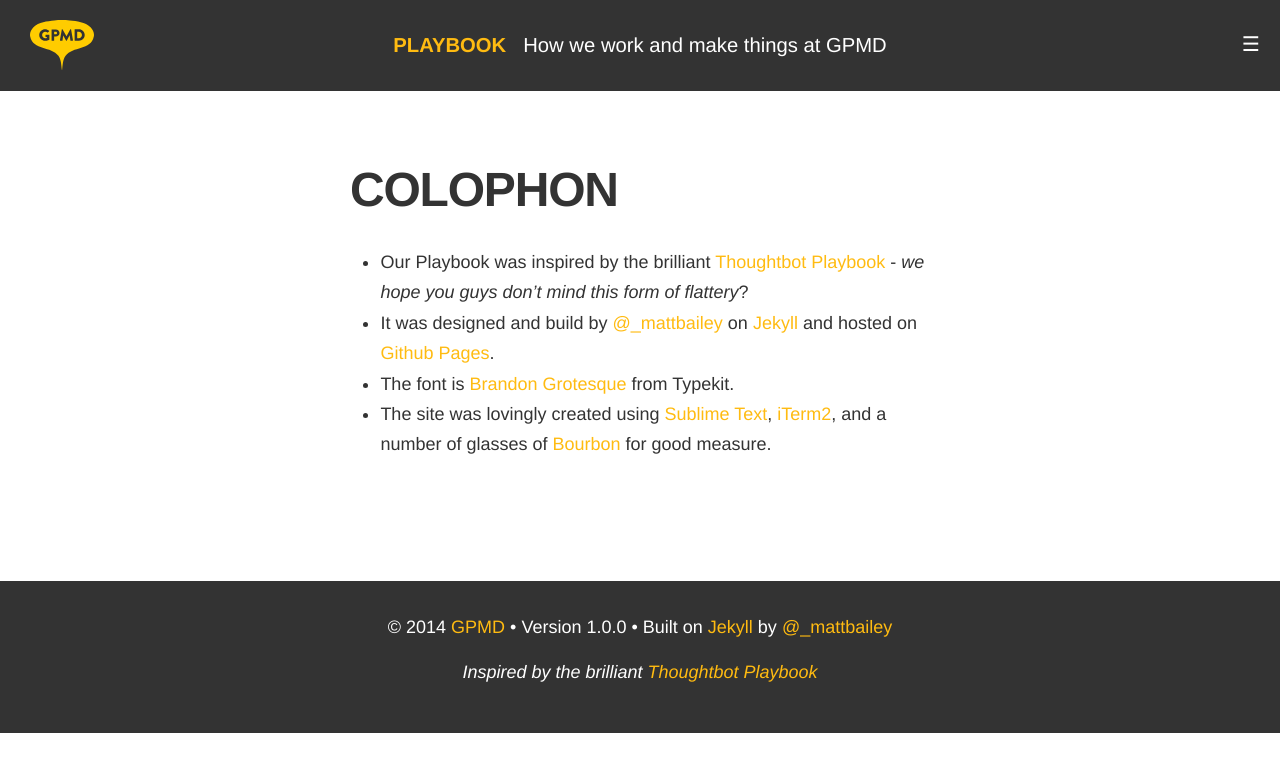
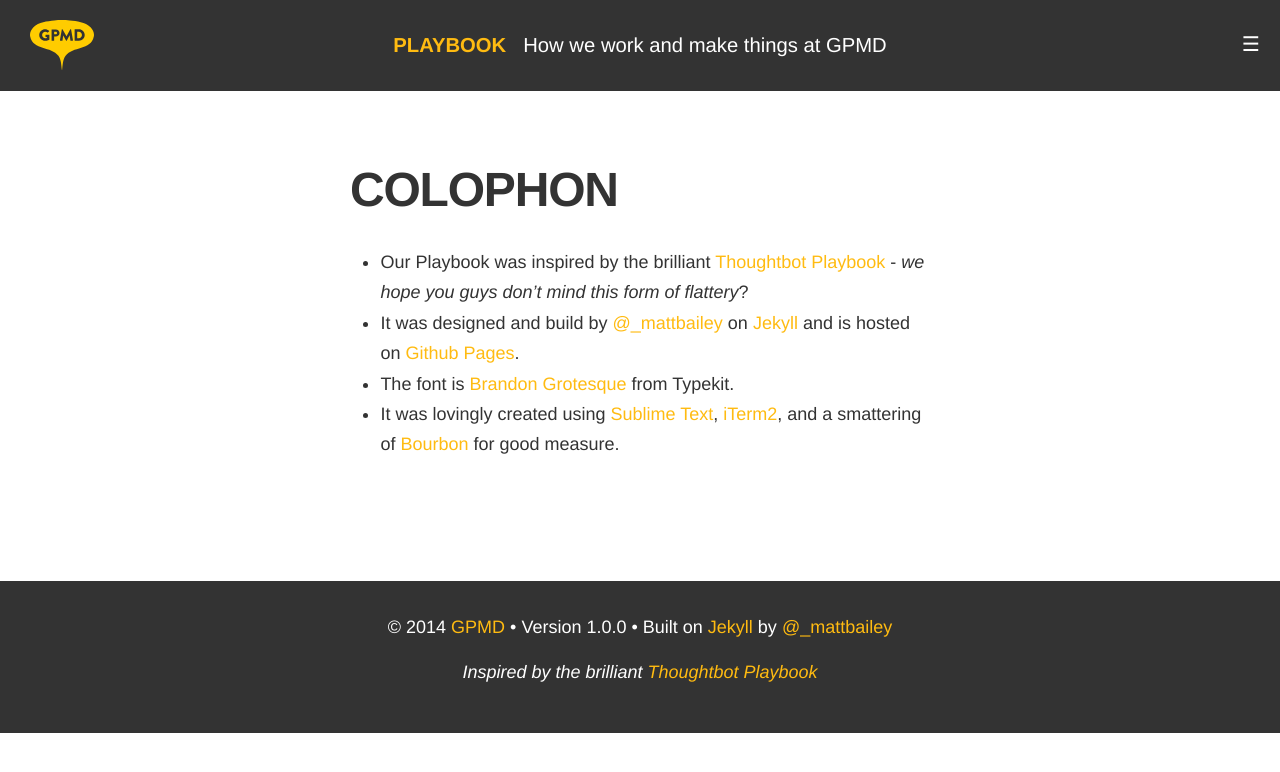
Before and after one commit to gpmd/playbook, a Jekyll site: the page built from _posts/pages/2014-03-11-colophon.md, in a window 1280 px wide. Shown: the top 772 px of the page. Built offline with Jekyll 4.4.1, drawn with Linux system fonts in a browser that asks for light colours; nearby versions of some CDN libraries; Markdown is read by kramdown in place of the engine named in the settings.

Commit message:
Updated 2014-03-11-colophon.md

```diff
--- a/_posts/pages/2014-03-11-colophon.md
+++ b/_posts/pages/2014-03-11-colophon.md
@@ -6,6 +6,6 @@
 ---
 
 * Our Playbook was inspired by the brilliant [Thoughtbot Playbook](http://playbook.thoughtbot.com/) - *we hope you guys don't mind this form of flattery*?
-* It was designed and build by [@_mattbailey](http://www.twitter.com/_mattbailey) on [Jekyll](http://jekyllrb.com/) and hosted on [Github Pages](http://pages.github.com/).
+* It was designed and build by [@_mattbailey](http://www.twitter.com/_mattbailey) on [Jekyll](http://jekyllrb.com/) and is hosted on [Github Pages](http://pages.github.com/).
 * The font is [Brandon Grotesque](https://typekit.com/fonts/brandon-grotesque) from Typekit.
-* The site was lovingly created using [Sublime Text](http://www.sublimetext.com/), [iTerm2](http://www.iterm2.com/#/section/home), and a number of glasses of [Bourbon](http://bourbon.io/) for good measure.
+* It was lovingly created using [Sublime Text](http://www.sublimetext.com/), [iTerm2](http://www.iterm2.com/#/section/home), and a smattering of [Bourbon](http://bourbon.io/) for good measure.
```
